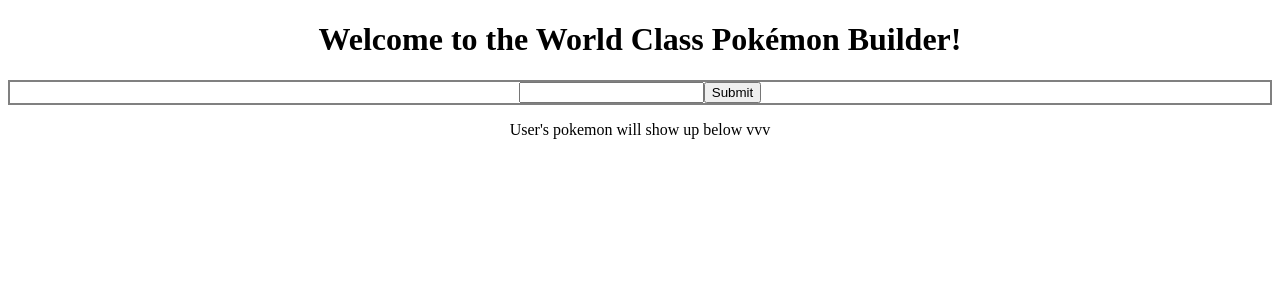
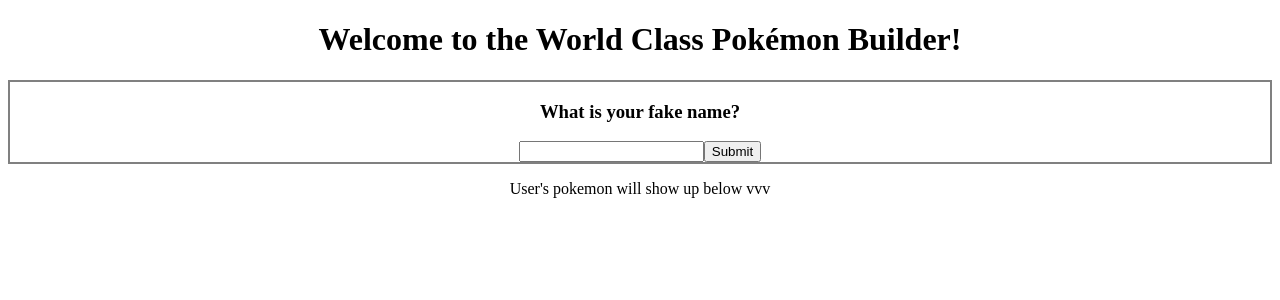
Before and after one commit to alexlindsay/Pokemon-Squad-Builder, a React (Create React App) app: page / in a window 1280 px wide. Shown: the top 300 px of the page. Built offline with nearby package versions, Linux system fonts and the light colour scheme.

Commit message:
Working app - api connectivity - MVP minus styling

```diff
--- a/src/App.js
+++ b/src/App.js
@@ -3,34 +3,48 @@ import './App.css';
 import Question from './components/Question';
 import Pokemon from "./components/Pokemon";
 import {pokemonApi, pokemonApiJsonConverter} from './helpers/apiHelper';
+import {stringHasher} from './helpers/utils';
 
 class App extends Component {
   constructor(props) {
     super(props);
     this.state = {
-      pokemon: [],
+      pokemons: [],
       questionIndex: 0
     }
   }
 
   questionAnsweredHandler = (input) => {
     // when user clicks submit, use there answer to generate a random number, pass that to pokemon API, update pokemon and question index
-    console.log("SUBMIT CLICKED");
-    const poke = {id: 4, name: 'Charmander', img: 'https://raw.githubusercontent.com/PokeAPI/sprites/master/sprites/pokemon/4.png'};
-    // const pokeList = [...this.state.pokemon];
-    // pokeList.push(poke);
-    this.setState({pokemon: [...this.state.pokemon, poke]})
+    console.log("SUBMIT CLICKED with state - ", this.state);
+    console.log("SUBMIT - user input is ", input)
+    const pokeNum = stringHasher(input);
+    console.log("SUBMIT - user input hashed ", pokeNum)
+
+      pokemonApi(pokeNum)
+        .then(res => {
+            const newPoke = pokemonApiJsonConverter(res.data)
+            console.log("New poke is ", newPoke)
+            this.setState({pokemons: [...this.state.pokemons, newPoke], questionIndex: this.state.questionIndex + 1}, () => {
+                console.log('set state finished w/ state : ', this.state);
+            });
+        })
+        .catch(error => {
+            console.log("ERROR getting pokemon - ", error);
+        });
   };
 
-  randomNumberGenerator(input) {
-    // randomly generate a number using this input somehow
-  }
+  resetHandler = () => {
+      console.log("Reset hit");
+      this.setState({pokemons: [], questionIndex: 0});
+  };
 
   render() {
     /* Use the pokemon list to create array of pokemon components */
-    let pokemonList = this.state.pokemon.map(pokemon => {
-        return <Pokemon id={pokemon.id} img={pokemon.img} name={pokemon.name}/>
+    let pokemonList = this.state.pokemons.map(pokemon => {
+        return <Pokemon id={pokemon.id} img={pokemon.img} name={pokemon.name} key={pokemon.id}/>
     });
+    console.log("this state pokemons is ", this.state.pokemons)
     console.log("Pokemon list - ", pokemonList)
 
     return (
@@ -38,8 +52,9 @@ class App extends Component {
           <h1>
             Welcome to the World Class Pokémon Builder!
           </h1>
+          {this.state.questionIndex > 0 ? <button onClick={this.resetHandler}>RESET</button> : null}
           {/* this will be a component for holding questions and user input */}
-          <Question submit={this.questionAnsweredHandler}/>
+          <Question submit={this.questionAnsweredHandler} index={this.state.questionIndex}/>
           <p>User's pokemon will show up below vvv</p>
           {/* Each pokemon container will be a separate pokemon component */}
           {pokemonList}
--- a/src/components/Question.js
+++ b/src/components/Question.js
@@ -1,4 +1,5 @@
 import React, {Component} from 'react';
+import {squadBuilderQuestions} from '../helpers/utils';
 
 class Question extends Component {
     constructor(props) {
@@ -10,15 +11,30 @@ class Question extends Component {
 
     inputChangedHandler = (event) => {
         this.setState({userInput: event.target.value});
-        console.log("INPUT STATE is ", this.state.userInput);
+        console.log("changed input - ", this.state.userInput);
     };
+
+    submitUserInput(event, submitFxn) {
+        console.log("submitUserInput")
+        event.preventDefault();
+        submitFxn(this.state.userInput);
+        this.setState({userInput: ''});
+    }
+
 
     render() {
         return (
-            <div style={{border: '2px solid grey'}}>
-                <input value={this.state.userInput} onChange={this.inputChangedHandler}/>
-                <button onClick={() => this.props.submit(this.state.userInput)}>Submit</button>
-            </div>
+            <form style={{border: '2px solid grey'}} onSubmit={(event) => this.submitUserInput(event, this.props.submit)}>
+                {this.props.index >= 6 ?
+                    <h3>Congratulations! You're ready to battle!</h3> :
+                    <div>
+                        <h3>{squadBuilderQuestions[this.props.index]}</h3>
+                        <input value={this.state.userInput} onChange={this.inputChangedHandler}/>
+                        <button >Submit</button>
+                    </div>
+
+                }
+            </form>
         )
     }
 }
--- a/src/helpers/apiHelper.js
+++ b/src/helpers/apiHelper.js
@@ -4,7 +4,12 @@ const pokeBaseUrl = 'https://pokeapi.co/api/v2/pokemon';
 export const pokemonApiJsonConverter = (json) => {
     // return cleaned up Pokemone JSON object
     // {id: int, img: url_str, name: str}
-    return {}
+
+    return {
+        id: json.id,
+        name: json.name,
+        img: json.sprites.front_default
+    }
 };
 
 /*
--- /dev/null
+++ b/src/helpers/utils.js
@@ -0,0 +1,17 @@
+export const squadBuilderQuestions = [
+    "What is your fake name?",
+    "What is your fake SSN?",
+    "What is your fake Mother's Maiden name?",
+    "When is your unbirthday?",
+    "What is your fake credit card number?",
+    "Where do you not live?"
+];
+
+export const stringHasher = (string) => {
+    let final = 1;
+    for (let i = 0; i < string.length; i++) {
+        let charCode = string.charCodeAt(i);
+        final = final * charCode
+    }
+    return (final % 806) + 1
+};
```
